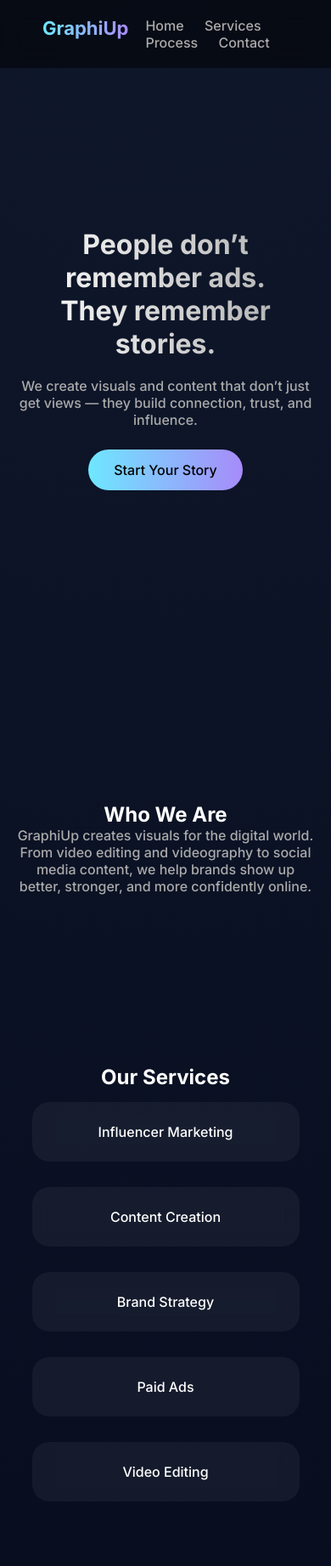
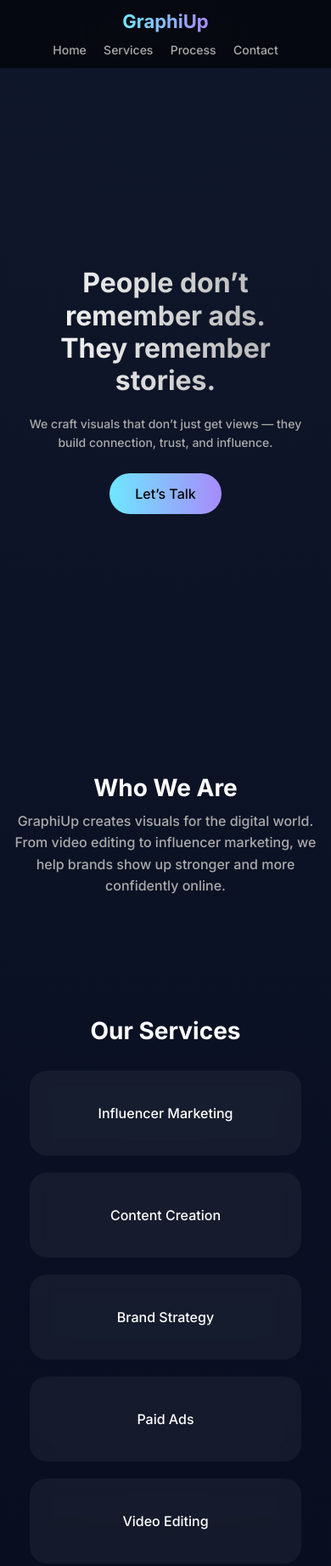
Before and after one commit to tusharbhardwajj/graphiup-website, a plain HTML site: page index.html in a window 390 px wide. Shown: the top 1843 px of the page at 85% size. Drawn offline with Linux system fonts and the light colour scheme.

Commit message:
Update index.html

```diff
--- a/index.html
+++ b/index.html
@@ -8,26 +8,36 @@
 <link href="https://fonts.googleapis.com/css2?family=Inter:wght@300;500;700&display=swap" rel="stylesheet">
 
 <style>
-*{margin:0;padding:0;box-sizing:border-box}
+*{
+  margin:0;
+  padding:0;
+  box-sizing:border-box;
+}
 
 body{
   font-family:'Inter',sans-serif;
   background: radial-gradient(circle at top,#0f172a,#020617);
   color:white;
   scroll-behavior:smooth;
+  overflow-x:hidden;
+  padding-top:80px; /* FIX: prevents header overlap */
 }
 
 /* NAV */
 header{
   position:fixed;
+  top:0;
+  left:0;
   width:100%;
   display:flex;
   justify-content:space-between;
-  padding:20px 50px;
-  background:rgba(0,0,0,0.5);
+  align-items:center;
+  padding:18px 50px;
+  background:rgba(0,0,0,0.6);
   backdrop-filter:blur(12px);
   z-index:1000;
 }
+
 .logo{
   font-weight:700;
   font-size:22px;
@@ -35,6 +45,7 @@ header{
   -webkit-background-clip:text;
   -webkit-text-fill-color:transparent;
 }
+
 nav a{
   margin-left:20px;
   color:#aaa;
@@ -44,27 +55,32 @@ nav a:hover{color:white}
 
 /* HERO */
 .hero{
-  height:100vh;
+  min-height:90vh;
   display:flex;
   flex-direction:column;
   justify-content:center;
   align-items:center;
   text-align:center;
-  padding:20px;
+  padding:40px 20px;
 }
+
 .hero h1{
   font-size:58px;
   max-width:800px;
+  line-height:1.2;
   background:linear-gradient(90deg,#fff,#aaa);
   -webkit-background-clip:text;
   -webkit-text-fill-color:transparent;
 }
+
 .hero p{
   margin-top:20px;
   color:#aaa;
   max-width:600px;
+  line-height:1.6;
 }
 
+/* BUTTON */
 .btn{
   margin-top:25px;
   padding:14px 30px;
@@ -72,41 +88,70 @@ nav a:hover{color:white}
   background:linear-gradient(90deg,#6ee7ff,#a78bfa);
   color:black;
   text-decoration:none;
+  font-weight:500;
+  transition:0.3s;
+  display:inline-block;
 }
+.btn:hover{transform:scale(1.05)}
 
 /* SECTION */
 .section{
-  padding:100px 20px;
+  padding:90px 20px;
   text-align:center;
+  scroll-margin-top:100px; /* FIX for anchor navigation */
 }
 
-/* CARDS */
+.section h2{
+  font-size:28px;
+  margin-bottom:10px;
+}
+
+.section p{
+  color:#aaa;
+  max-width:700px;
+  margin:auto;
+  line-height:1.6;
+}
+
+/* FLEX GRID */
 .flex{
   display:flex;
   flex-wrap:wrap;
   justify-content:center;
+  gap:20px;
+  margin-top:30px;
 }
 
+/* CARDS */
 .card{
   width:260px;
-  margin:15px;
   padding:25px;
   border-radius:20px;
   background:rgba(255,255,255,0.05);
   backdrop-filter:blur(10px);
   cursor:pointer;
   transition:0.4s;
-}
-.card:hover{
-  transform:translateY(-10px);
-  box-shadow:0 0 40px rgba(167,139,250,0.3);
+
+  display:flex;
+  align-items:center;
+  justify-content:center;
+  text-align:center;
+
+  min-height:100px; /* FIX: prevents text overlap */
+  line-height:1.4;
+  word-wrap:break-word;
 }
 
-/* PORTFOLIO */
+.card:hover{
+  transform:translateY(-8px) scale(1.02);
+  box-shadow:0 20px 60px rgba(167,139,250,0.25);
+}
+
+/* VIDEO */
 .video{
   width:300px;
-  margin:15px;
 }
+
 iframe{
   width:100%;
   height:180px;
@@ -123,16 +168,21 @@ iframe{
   display:none;
   justify-content:center;
   align-items:center;
+  padding:20px;
 }
+
 .modal-content{
   background:#020617;
   padding:30px;
   border-radius:20px;
   max-width:500px;
+  width:100%;
+  text-align:left;
 }
+
 .close{
+  float:right;
   cursor:pointer;
-  float:right;
 }
 
 /* CONTACT */
@@ -145,8 +195,35 @@ iframe{
 
 /* MOBILE */
 @media(max-width:768px){
+
+  header{
+    flex-direction:column;
+    padding:12px 20px;
+  }
+
+  nav{
+    margin-top:10px;
+  }
+
+  nav a{
+    font-size:14px;
+    margin:0 8px;
+  }
+
   .hero h1{font-size:32px}
-.card{width:90%}
+  .hero p{font-size:14px}
+
+  .section{padding:70px 15px}
+
+  .card{
+    width:100%;
+    max-width:320px;
+  }
+
+  .video{
+    width:100%;
+    max-width:320px;
+  }
 }
 </style>
 </head>
@@ -167,35 +244,32 @@ iframe{
 <section class="hero">
   <h1>People don’t remember ads.<br>They remember stories.</h1>
   <p>
-We create visuals and content that don’t just get views — they build connection, trust, and influence.
+    We craft visuals that don’t just get views — they build connection, trust, and influence.
   </p>
-<a href="#contact" class="btn">Start Your Story</a>
+
+  <a href="https://wa.me/917303987848?text=Hi%20GraphiUp%2C%20I%20want%20to%20work%20with%20you"
+  target="_blank" class="btn">Let’s Talk</a>
 </section>
 
 <!-- ABOUT -->
 <section class="section">
   <h2>Who We Are</h2>
-<p style="max-width:700px;margin:auto;color:#aaa;">
-GraphiUp creates visuals for the digital world. From video editing and videography to social media content,
-we help brands show up better, stronger, and more confidently online.
+  <p>
+    GraphiUp creates visuals for the digital world. From video editing to influencer marketing,
+    we help brands show up stronger and more confidently online.
   </p>
 </section>
 
 <!-- SERVICES -->
 <section class="section" id="services">
   <h2>Our Services</h2>
+
   <div class="flex">
-
-<div class="card" onclick="openModal('Influencer Marketing','We connect brands with the right creators to build trust and reach the right audience.')">Influencer Marketing</div>
-
-<div class="card" onclick="openModal('Content Creation','We craft engaging and scroll-stopping content designed for maximum engagement.')">Content Creation</div>
-
-<div class="card" onclick="openModal('Brand Strategy','We position your brand with clarity and uniqueness to stand out.')">Brand Strategy</div>
-
-<div class="card" onclick="openModal('Paid Ads','We run data-driven campaigns that generate measurable ROI.')">Paid Ads</div>
-
-<div class="card" onclick="openModal('Video Editing','We transform raw clips into cinematic, high-retention visuals.')">Video Editing</div>
-
+    <div class="card" onclick="openModal('Influencer Marketing','We connect your brand with creators to build trust.')">Influencer Marketing</div>
+    <div class="card" onclick="openModal('Content Creation','We create engaging content for maximum reach.')">Content Creation</div>
+    <div class="card" onclick="openModal('Brand Strategy','We define your brand positioning clearly.')">Brand Strategy</div>
+    <div class="card" onclick="openModal('Paid Ads','We run ROI-driven ad campaigns.')">Paid Ads</div>
+    <div class="card" onclick="openModal('Video Editing','We create cinematic and high-retention edits.')">Video Editing</div>
   </div>
 </section>
 
@@ -204,15 +278,10 @@ we help brands show up better, stronger, and more confidently online.
   <h2>Our Process</h2>
 
   <div class="flex">
-
-<div class="card" onclick="openModal('Strategy','We understand your brand deeply and create a clear roadmap.')">🎯 Strategy</div>
-
-<div class="card" onclick="openModal('Creators','We select the right creators aligned with your brand.')">🤝 Creators</div>
-
-<div class="card" onclick="openModal('Execution','We execute content and campaigns with precision.')">⚙️ Execution</div>
-
-<div class="card" onclick="openModal('Scale','We analyze performance and scale what works.')">📈 Scale</div>
-
+    <div class="card" onclick="openModal('Strategy','We deeply understand your brand and goals.')">🎯 Strategy</div>
+    <div class="card" onclick="openModal('Creators','We find the right creators for your brand.')">🤝 Creators</div>
+    <div class="card" onclick="openModal('Execution','We execute campaigns with precision.')">⚙️ Execution</div>
+    <div class="card" onclick="openModal('Scale','We scale what works for growth.')">📈 Scale</div>
   </div>
 </section>
 
@@ -221,7 +290,6 @@ we help brands show up better, stronger, and more confidently online.
   <h2>Our Work</h2>
 
   <div class="flex">
-
     <div class="video">
       <iframe src="https://www.youtube.com/embed/Ywe8_vtdIXA" allowfullscreen></iframe>
     </div>
@@ -229,13 +297,11 @@ we help brands show up better, stronger, and more confidently online.
     <div class="video">
       <iframe src="https://www.youtube.com/embed/8OgUgDCxpus" allowfullscreen></iframe>
     </div>
-
   </div>
 
   <a href="https://www.instagram.com/reel/DMXbywXPDEX/" target="_blank" class="btn">
     View Instagram Work
   </a>
-
 </section>
 
 <!-- CONTACT -->
@@ -247,7 +313,6 @@ View Instagram Work
     <a href="https://wa.me/917303987848">💬 WhatsApp Us</a>
     <p>📞 7303987848 / 7011152691</p>
   </div>
-
 </section>
 
 <!-- MODAL -->
@@ -256,8 +321,9 @@ View Instagram Work
     <span class="close" onclick="closeModal()">✖</span>
     <h2 id="title"></h2>
     <p id="desc"></p>
-<br>
-<a href="#contact" class="btn">Let’s Talk</a>
+
+    <a href="https://wa.me/917303987848?text=Hi%20GraphiUp%2C%20I%20want%20to%20work%20with%20you"
+    target="_blank" class="btn">Let’s Talk</a>
   </div>
 </div>
 
@@ -267,8 +333,16 @@ document.getElementById("modal").style.display="flex";
   document.getElementById("title").innerText=title;
   document.getElementById("desc").innerText=desc;
 }
+
 function closeModal(){
   document.getElementById("modal").style.display="none";
+}
+
+window.onclick = function(e){
+  let modal = document.getElementById("modal");
+  if(e.target == modal){
+    modal.style.display = "none";
+  }
 }
 </script>
 
```
Lines whose indentation alone changed are shown as unchanged.
